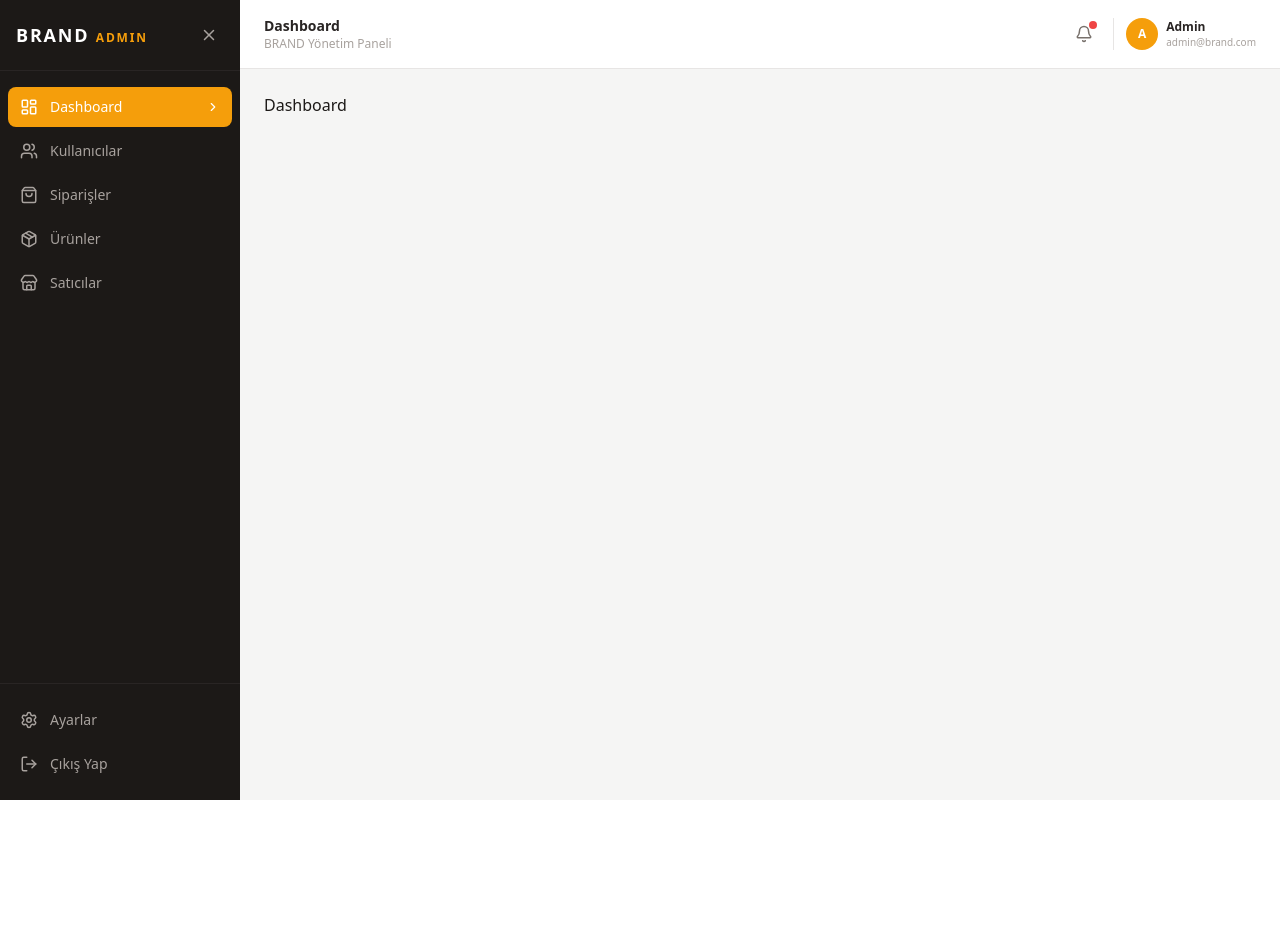
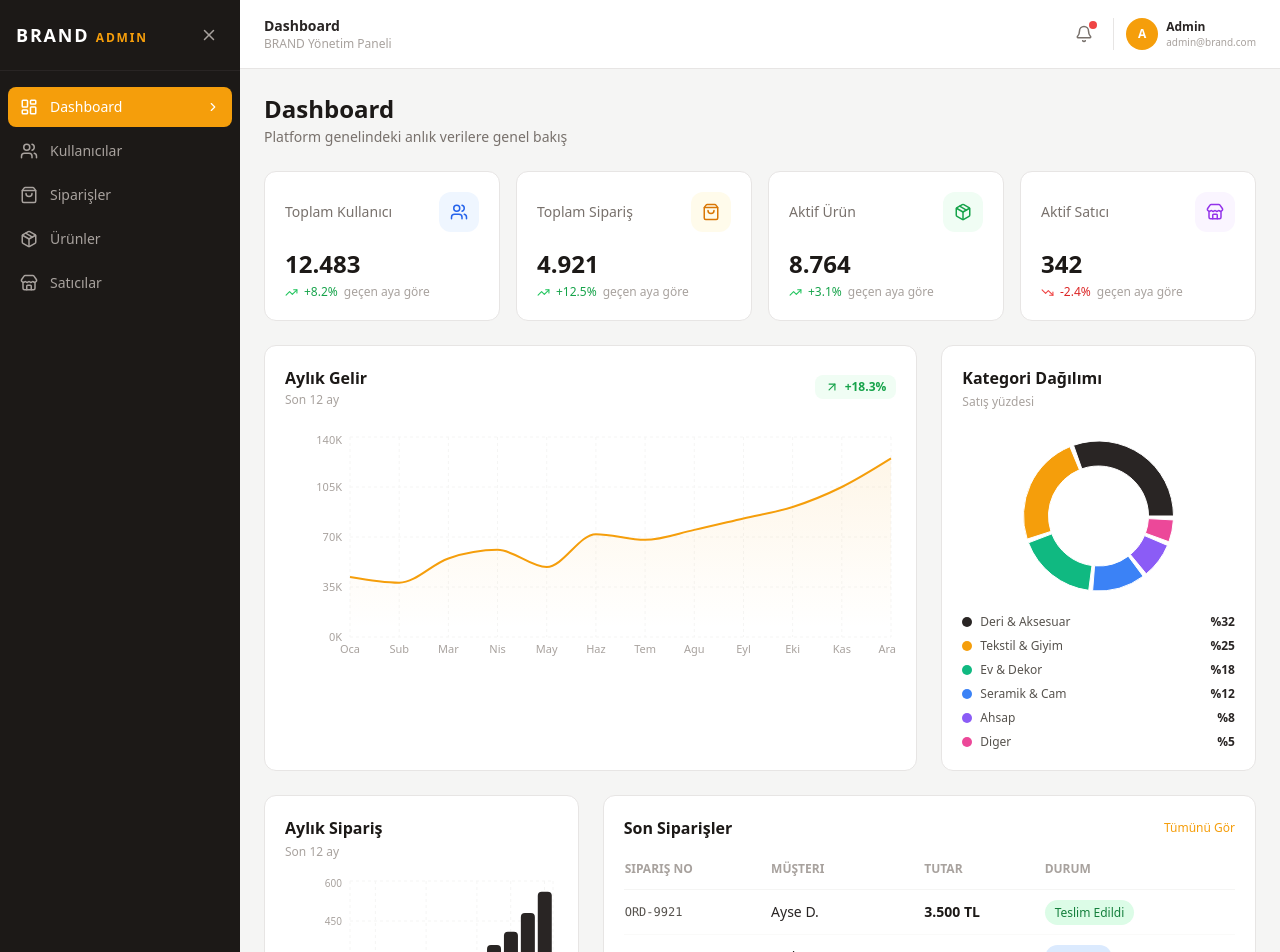
Before and after one commit to vasakz/ecommerce-app, a React (Vite) app: page /admin in a window 1280 px wide. Shown: the top 952 px of the page. Before the commit the page ends 800 px from the top, so only its background shows below. Built offline with nearby package versions, Linux system fonts and the light colour scheme.

Commit message:
admin dashboard ve login sayfası eklendi

```diff
--- a/package.json
+++ b/package.json
@@ -26,6 +26,7 @@
     "react-redux": "^9.2.0",
     "react-router-dom": "^7.13.1",
     "react-toastify": "^11.0.5",
+    "recharts": "^3.8.1",
     "yup": "^1.7.1"
   },
   "devDependencies": {
--- a/src/pages/Admin/AdminDashboard.jsx
+++ b/src/pages/Admin/AdminDashboard.jsx
@@ -1,4 +1,196 @@
+import {
+  AreaChart, Area, BarChart, Bar, PieChart, Pie, Cell,
+  XAxis, YAxis, CartesianGrid, Tooltip, ResponsiveContainer
+} from 'recharts'
+import { Users, ShoppingBag, Package, Store, TrendingUp, TrendingDown, ArrowUpRight } from 'lucide-react'
+
+const gelirData = [
+  { ay: 'Oca', gelir: 42000, siparis: 180 },
+  { ay: 'Sub', gelir: 38000, siparis: 155 },
+  { ay: 'Mar', gelir: 55000, siparis: 220 },
+  { ay: 'Nis', gelir: 61000, siparis: 265 },
+  { ay: 'May', gelir: 49000, siparis: 198 },
+  { ay: 'Haz', gelir: 72000, siparis: 310 },
+  { ay: 'Tem', gelir: 68000, siparis: 290 },
+  { ay: 'Agu', gelir: 75000, siparis: 325 },
+  { ay: 'Eyl', gelir: 83000, siparis: 360 },
+  { ay: 'Eki', gelir: 91000, siparis: 410 },
+  { ay: 'Kas', gelir: 105000, siparis: 480 },
+  { ay: 'Ara', gelir: 125000, siparis: 560 },
+]
+
+const kategoriData = [
+  { name: 'Deri & Aksesuar', value: 32 },
+  { name: 'Tekstil & Giyim', value: 25 },
+  { name: 'Ev & Dekor', value: 18 },
+  { name: 'Seramik & Cam', value: 12 },
+  { name: 'Ahsap', value: 8 },
+  { name: 'Diger', value: 5 },
+]
+
+const RENKLER = ['#292524', '#f59e0b', '#10b981', '#3b82f6', '#8b5cf6', '#ec4899']
+
+const sonSiparisler = [
+  { id: 'ORD-9921', musteri: 'Ayse D.', tutar: 3500, durum: 'Teslim Edildi' },
+  { id: 'ORD-9920', musteri: 'Mehmet K.', tutar: 1200, durum: 'Kargoda' },
+  { id: 'ORD-9919', musteri: 'Fatma Y.', tutar: 8900, durum: 'Hazirlaniyor' },
+  { id: 'ORD-9918', musteri: 'Ali C.', tutar: 2400, durum: 'Teslim Edildi' },
+  { id: 'ORD-9917', musteri: 'Zeynep A.', tutar: 5600, durum: 'Iptal Edildi' },
+]
+
+const durumRenk = {
+  'Teslim Edildi': 'bg-green-100 text-green-700',
+  'Kargoda': 'bg-blue-100 text-blue-700',
+  'Hazirlaniyor': 'bg-amber-100 text-amber-700',
+  'Iptal Edildi': 'bg-red-100 text-red-700',
+}
+
+function StatKart({ baslik, deger, alt, ikon, renk, trend, trendDeger }) {
+  const Ikon = ikon
+  return (
+    <div className="bg-white rounded-xl border border-stone-200 p-5">
+      <div className="flex items-center justify-between mb-4">
+        <p className="text-sm text-stone-500 font-medium">{baslik}</p>
+        <div className={`w-10 h-10 rounded-xl flex items-center justify-center ${renk}`}>
+          <Ikon size={18} />
+        </div>
+      </div>
+      <p className="text-2xl font-black text-stone-900 mb-1">{deger}</p>
+      <div className="flex items-center gap-1.5">
+        {trend === 'up'
+          ? <TrendingUp size={13} className="text-green-500" />
+          : <TrendingDown size={13} className="text-red-500" />
+        }
+        <span className={`text-xs font-medium ${trend === 'up' ? 'text-green-600' : 'text-red-600'}`}>
+          {trendDeger}
+        </span>
+        <span className="text-xs text-stone-400">{alt}</span>
+      </div>
+    </div>
+  )
+}
+
 function AdminDashboard() {
-  return <div>Dashboard</div>
+  return (
+    <div className="space-y-6">
+
+      <div>
+        <h1 className="text-2xl font-bold text-stone-900">Dashboard</h1>
+        <p className="text-sm text-stone-500 mt-0.5">Platform genelindeki anlık verilere genel bakış</p>
+      </div>
+
+      <div className="grid grid-cols-1 sm:grid-cols-2 xl:grid-cols-4 gap-4">
+        <StatKart baslik="Toplam Kullanıcı" deger="12.483" alt="geçen aya göre" ikon={Users} renk="bg-blue-50 text-blue-600" trend="up" trendDeger="+8.2%" />
+        <StatKart baslik="Toplam Sipariş" deger="4.921" alt="geçen aya göre" ikon={ShoppingBag} renk="bg-amber-50 text-amber-600" trend="up" trendDeger="+12.5%" />
+        <StatKart baslik="Aktif Ürün" deger="8.764" alt="geçen aya göre" ikon={Package} renk="bg-green-50 text-green-600" trend="up" trendDeger="+3.1%" />
+        <StatKart baslik="Aktif Satıcı" deger="342" alt="geçen aya göre" ikon={Store} renk="bg-purple-50 text-purple-600" trend="down" trendDeger="-2.4%" />
+      </div>
+
+      <div className="grid grid-cols-1 xl:grid-cols-3 gap-6">
+        <div className="xl:col-span-2 bg-white rounded-xl border border-stone-200 p-5">
+          <div className="flex items-center justify-between mb-6">
+            <div>
+              <h2 className="text-base font-bold text-stone-900">Aylık Gelir</h2>
+              <p className="text-xs text-stone-400 mt-0.5">Son 12 ay</p>
+            </div>
+            <div className="flex items-center gap-1.5 text-green-600 bg-green-50 px-2.5 py-1 rounded-lg">
+              <ArrowUpRight size={14} />
+              <span className="text-xs font-bold">+18.3%</span>
+            </div>
+          </div>
+          <ResponsiveContainer width="100%" height={240}>
+            <AreaChart data={gelirData}>
+              <defs>
+                <linearGradient id="gelirGradient" x1="0" y1="0" x2="0" y2="1">
+                  <stop offset="5%" stopColor="#f59e0b" stopOpacity={0.15} />
+                  <stop offset="95%" stopColor="#f59e0b" stopOpacity={0} />
+                </linearGradient>
+              </defs>
+              <CartesianGrid strokeDasharray="3 3" stroke="#f5f5f4" />
+              <XAxis dataKey="ay" tick={{ fontSize: 11, fill: '#a8a29e' }} axisLine={false} tickLine={false} />
+              <YAxis tick={{ fontSize: 11, fill: '#a8a29e' }} axisLine={false} tickLine={false} tickFormatter={v => `${(v / 1000).toFixed(0)}K`} />
+              <Tooltip formatter={(v) => [`${v.toLocaleString('tr-TR')} TL`, 'Gelir']} contentStyle={{ borderRadius: 8, border: '1px solid #e7e5e4', fontSize: 12 }} />
+              <Area type="monotone" dataKey="gelir" stroke="#f59e0b" strokeWidth={2} fill="url(#gelirGradient)" />
+            </AreaChart>
+          </ResponsiveContainer>
+        </div>
+
+        <div className="bg-white rounded-xl border border-stone-200 p-5">
+          <h2 className="text-base font-bold text-stone-900 mb-1">Kategori Dağılımı</h2>
+          <p className="text-xs text-stone-400 mb-4">Satış yüzdesi</p>
+          <ResponsiveContainer width="100%" height={180}>
+            <PieChart>
+              <Pie data={kategoriData} cx="50%" cy="50%" innerRadius={50} outerRadius={75} paddingAngle={3} dataKey="value">
+                {kategoriData.map((entry, i) => (
+                  <Cell key={entry.name} fill={RENKLER[i % RENKLER.length]} />
+                ))}
+              </Pie>
+              <Tooltip formatter={(v) => [`%${v}`, '']} contentStyle={{ borderRadius: 8, border: '1px solid #e7e5e4', fontSize: 12 }} />
+            </PieChart>
+          </ResponsiveContainer>
+          <div className="space-y-2 mt-2">
+            {kategoriData.map((item, i) => (
+              <div key={item.name} className="flex items-center justify-between text-xs">
+                <div className="flex items-center gap-2">
+                  <div className="w-2.5 h-2.5 rounded-full" style={{ backgroundColor: RENKLER[i] }} />
+                  <span className="text-stone-600">{item.name}</span>
+                </div>
+                <span className="font-bold text-stone-800">%{item.value}</span>
+              </div>
+            ))}
+          </div>
+        </div>
+      </div>
+
+      <div className="grid grid-cols-1 xl:grid-cols-3 gap-6">
+        <div className="bg-white rounded-xl border border-stone-200 p-5">
+          <h2 className="text-base font-bold text-stone-900 mb-1">Aylık Sipariş</h2>
+          <p className="text-xs text-stone-400 mb-4">Son 12 ay</p>
+          <ResponsiveContainer width="100%" height={200}>
+            <BarChart data={gelirData}>
+              <CartesianGrid strokeDasharray="3 3" stroke="#f5f5f4" />
+              <XAxis dataKey="ay" tick={{ fontSize: 10, fill: '#a8a29e' }} axisLine={false} tickLine={false} />
+              <YAxis tick={{ fontSize: 10, fill: '#a8a29e' }} axisLine={false} tickLine={false} />
+              <Tooltip contentStyle={{ borderRadius: 8, border: '1px solid #e7e5e4', fontSize: 12 }} />
+              <Bar dataKey="siparis" fill="#292524" radius={[4, 4, 0, 0]} />
+            </BarChart>
+          </ResponsiveContainer>
+        </div>
+
+        <div className="xl:col-span-2 bg-white rounded-xl border border-stone-200 p-5">
+          <div className="flex items-center justify-between mb-5">
+            <h2 className="text-base font-bold text-stone-900">Son Siparişler</h2>
+            <button className="text-xs text-amber-500 font-medium hover:underline">Tümünü Gör</button>
+          </div>
+          <table className="w-full text-sm">
+            <thead>
+              <tr className="border-b border-stone-100">
+                <th className="text-left pb-3 text-xs font-bold text-stone-400 uppercase">Sipariş No</th>
+                <th className="text-left pb-3 text-xs font-bold text-stone-400 uppercase">Müşteri</th>
+                <th className="text-left pb-3 text-xs font-bold text-stone-400 uppercase">Tutar</th>
+                <th className="text-left pb-3 text-xs font-bold text-stone-400 uppercase">Durum</th>
+              </tr>
+            </thead>
+            <tbody className="divide-y divide-stone-50">
+              {sonSiparisler.map(s => (
+                <tr key={s.id} className="hover:bg-stone-50 transition">
+                  <td className="py-3 font-mono text-xs text-stone-600">{s.id}</td>
+                  <td className="py-3 font-medium text-stone-800">{s.musteri}</td>
+                  <td className="py-3 font-bold text-stone-900">{s.tutar.toLocaleString('tr-TR')} TL</td>
+                  <td className="py-3">
+                    <span className={`px-2.5 py-1 rounded-full text-xs font-medium ${durumRenk[s.durum] || 'bg-stone-100 text-stone-600'}`}>
+                      {s.durum}
+                    </span>
+                  </td>
+                </tr>
+              ))}
+            </tbody>
+          </table>
+        </div>
+      </div>
+
+    </div>
+  )
 }
+
 export default AdminDashboard
```
Also changed, not shown: 1 other file (tests, documents, lock files or other folders).
